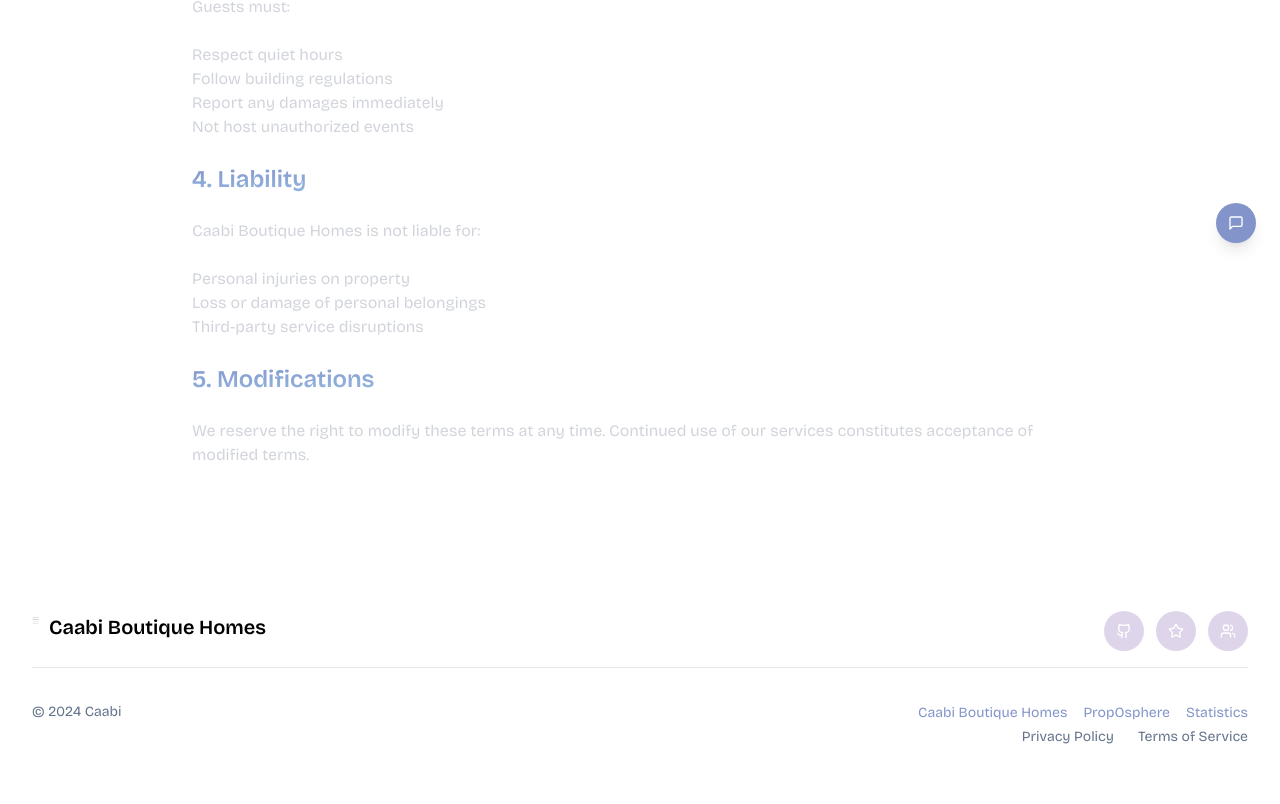
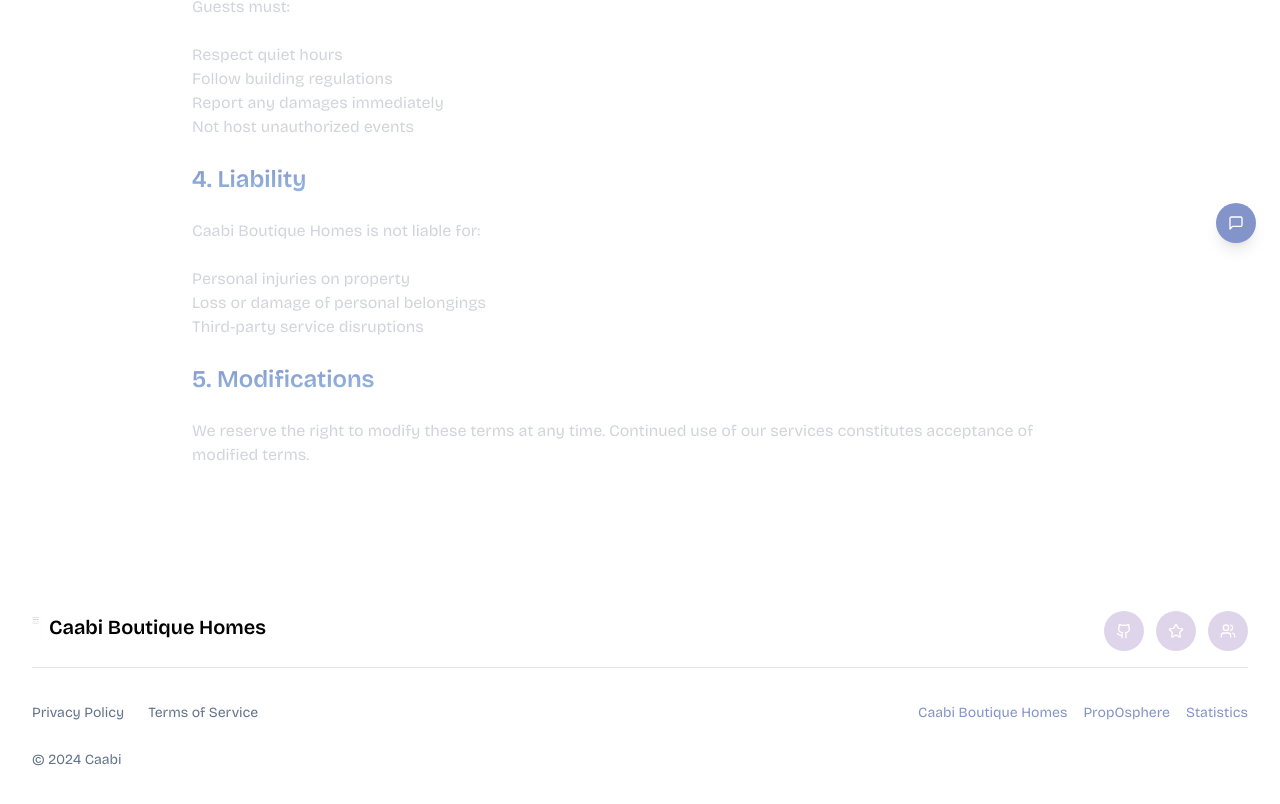
Before and after one commit to Tvelwe-Ventures/caabi-boutique-homes-8bdcdbca, a React (Vite) app: page /terms in a window 1280 px wide. Shown: the part 533-1337 px from the top of the page. Before the commit the page ends 1313 px from the top, so only its background shows below. Built offline with nearby package versions, Linux system fonts and the light colour scheme.

Commit message:
Refactor: Adjust footer layout and copyright
- Reposition privacy policy and terms in the footer of Caabi and QuacQOS websites.
- Update QuacQOS footer copyright to "Qogniti AI Labs, A cXentral Company".

```diff
--- a/src/components/Footer.tsx
+++ b/src/components/Footer.tsx
@@ -1,4 +1,3 @@
-
 import { motion } from "framer-motion";
 import { Button } from "@/components/ui/button";
 import { Github, Star, Users } from "lucide-react";
@@ -102,7 +101,25 @@ export function Footer({
           </ul>
         </div>
         <div className="border-t mt-6 pt-6 md:mt-4 md:pt-8 lg:grid lg:grid-cols-10">
-          <nav className="lg:mt-0 lg:col-[4/11]">
+          <div className="lg:col-[1/4]">
+            <ul className="list-none flex flex-wrap -my-1 -mx-3">
+              {legalLinks.map((link, i) => (
+                <li key={i} className="my-1 mx-3 shrink-0">
+                  <a
+                    href={link.href}
+                    className="text-sm text-muted-foreground underline-offset-4 hover:underline"
+                  >
+                    {link.label}
+                  </a>
+                </li>
+              ))}
+            </ul>
+            <div className="mt-6 text-sm leading-6 text-muted-foreground whitespace-nowrap">
+              <div>{copyright.text}</div>
+              {copyright.license && <div>{copyright.license}</div>}
+            </div>
+          </div>
+          <nav className="mt-6 lg:mt-0 lg:col-[4/11]">
             <ul className="list-none flex flex-wrap -my-1 -mx-2 lg:justify-end">
               {mainLinks.map((link, i) => (
                 <li key={i} className="my-1 mx-2 shrink-0">
@@ -116,24 +133,6 @@ export function Footer({
               ))}
             </ul>
           </nav>
-          <div className="mt-6 lg:mt-0 lg:col-[4/11]">
-            <ul className="list-none flex flex-wrap -my-1 -mx-3 lg:justify-end">
-              {legalLinks.map((link, i) => (
-                <li key={i} className="my-1 mx-3 shrink-0">
-                  <a
-                    href={link.href}
-                    className="text-sm text-muted-foreground underline-offset-4 hover:underline"
-                  >
-                    {link.label}
-                  </a>
-                </li>
-              ))}
-            </ul>
-          </div>
-          <div className="mt-6 text-sm leading-6 text-muted-foreground whitespace-nowrap lg:mt-0 lg:row-[1/3] lg:col-[1/4]">
-            <div>{copyright.text}</div>
-            {copyright.license && <div>{copyright.license}</div>}
-          </div>
         </div>
       </div>
     </motion.footer>
--- a/src/components/dashboard/DashboardFooter.tsx
+++ b/src/components/dashboard/DashboardFooter.tsx
@@ -13,8 +13,29 @@ export const DashboardFooter = () => {
           />
         </div>
         <div className="border-t mt-6 pt-6 md:mt-4 md:pt-8">
-          <nav className="lg:mt-0">
-            <ul className="list-none flex flex-wrap -my-1 -mx-2 justify-center">
+          <div className="flex flex-col md:flex-row md:justify-between">
+            <div className="order-2 md:order-1">
+              <ul className="list-none flex flex-wrap -my-1 -mx-2">
+                <li className="my-1 mx-2 shrink-0">
+                  <a
+                    href="/privacy"
+                    className="text-sm text-muted-foreground underline-offset-4 hover:underline"
+                  >
+                    Privacy Policy
+                  </a>
+                </li>
+                <li className="my-1 mx-2 shrink-0">
+                  <a
+                    href="/terms"
+                    className="text-sm text-muted-foreground underline-offset-4 hover:underline"
+                  >
+                    Terms of Service
+                  </a>
+                </li>
+              </ul>
+            </div>
+            <nav className="order-1 md:order-2 mb-6 md:mb-0">
+              <ul className="list-none flex flex-wrap -my-1 -mx-2 justify-center md:justify-end">
                 <li className="my-1 mx-2 shrink-0">
                   <a
                     href="/dashboard"
@@ -41,11 +62,9 @@ export const DashboardFooter = () => {
                 </li>
               </ul>
             </nav>
+          </div>
           <div className="mt-6 flex items-center justify-center gap-2 text-sm text-muted-foreground">
-            <span>Built by</span>
-            <span>Qogniti AI</span>
-            <span>&</span>
-            <span>Mounntn Design Studio</span>
+            <span>© 2024 Qogniti AI Labs, A cXentral Company</span>
           </div>
         </div>
       </div>
```
Lines whose indentation alone changed are shown as unchanged.
